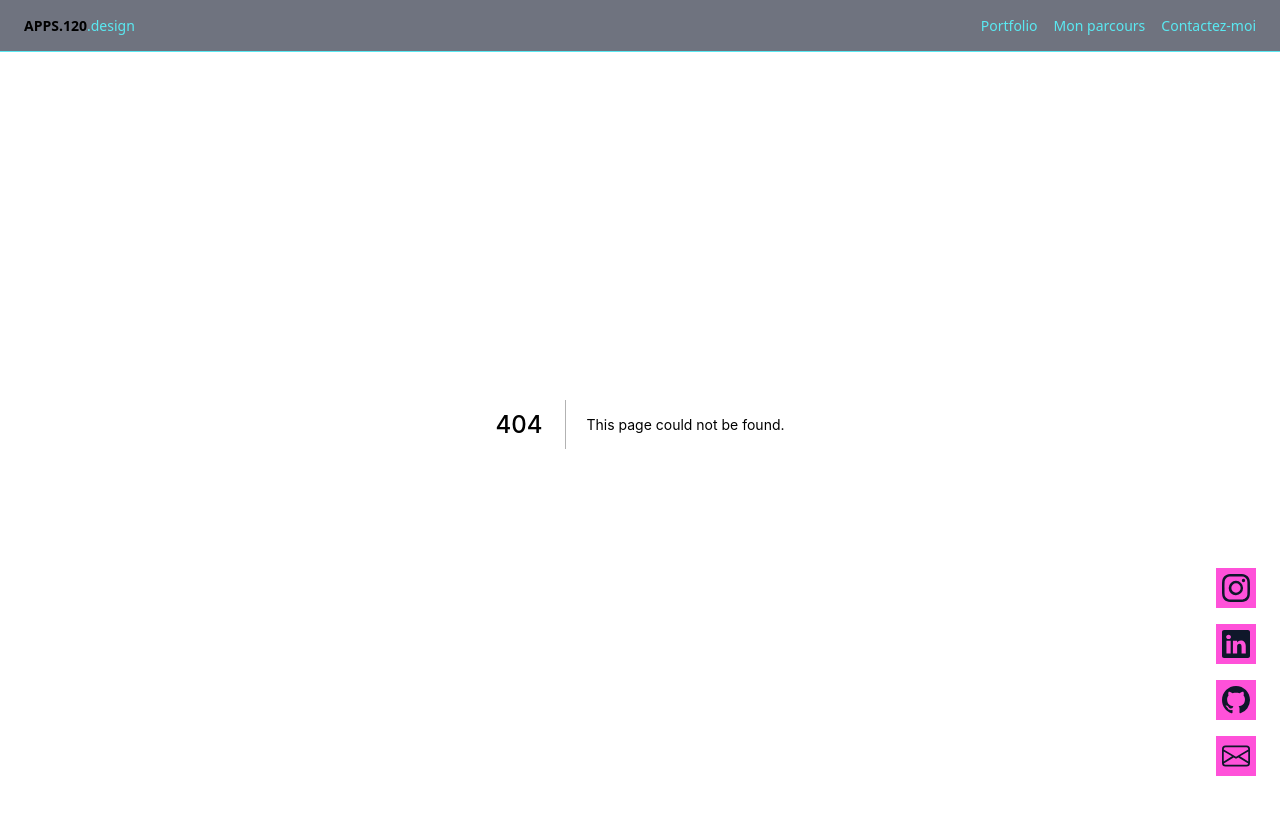
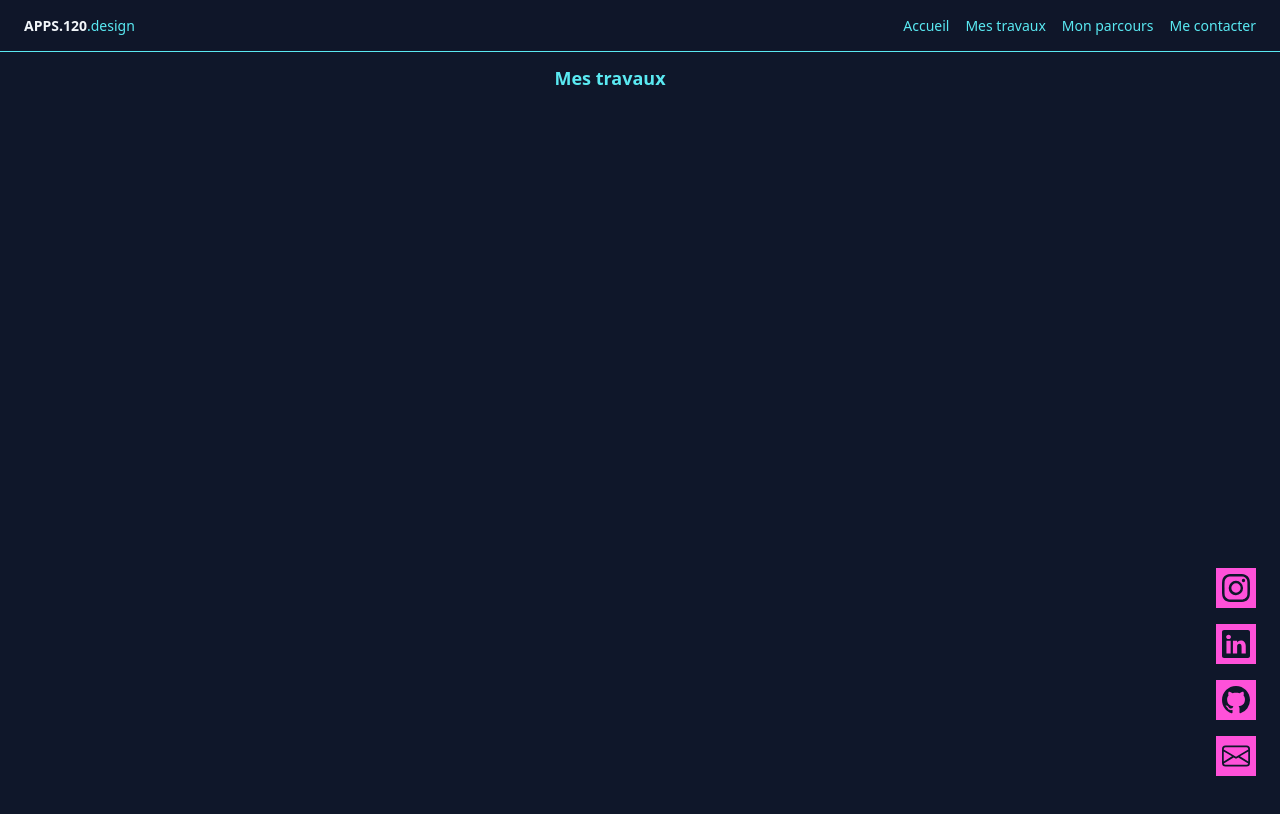
Before and after one commit to centvingt/my-portfolio, a Next.js app: page /portfolio in a window 1280 px wide. Before the commit this address had no page. Shown: the top 814 px of the page. Built offline with nearby package versions, Linux system fonts and the light colour scheme.

Commit message:
Ajout de l’accueil dans la nav Ajout de la page du portfolio Création d’une classe utilitaire pour le padding-right du layout Stylisation globale des h1

```diff
--- a/components/NavComponent/index.tsx
+++ b/components/NavComponent/index.tsx
@@ -8,7 +8,7 @@ const NavComponent: FC = () => {
     return (
         <div
             className={`fixed top-0 right-0 left-0 z-10 overflow-hidden border-b border-accent bg-slate-900/60 px-6 py-4 text-sm font-extralight transition-all ${
-                isClosed ? 'h-[52px]' : 'h-[150px] sm:h-[52px]'
+                isClosed ? 'h-[52px]' : 'h-[180px] sm:h-[52px]'
             }`}
         >
             <nav className="grid justify-items-center gap-3 sm:flex sm:gap-4">
@@ -24,14 +24,17 @@ const NavComponent: FC = () => {
                     isClosed={isClosed}
                     setIsClosed={setIsClosed}
                 />
+                <Link href={'/'}>
+                    <a className="text-accent sm:ml-auto">Accueil</a>
+                </Link>
                 <Link href={'/portfolio/'}>
-                    <a className="text-accent sm:ml-auto">Portfolio</a>
+                    <a className="text-accent">Mes travaux</a>
                 </Link>
                 <Link href={'/resume/'}>
                     <a className="text-accent">Mon parcours</a>
                 </Link>
                 <Link href={'/contact/'}>
-                    <a className="text-accent">Contactez-moi</a>
+                    <a className="text-accent">Me contacter</a>
                 </Link>
             </nav>
         </div>
--- a/pages/index.tsx
+++ b/pages/index.tsx
@@ -27,11 +27,11 @@ const sentences = [
     </>,
 ]
 
-const Home: NextPage = () => {
+const HomePage: NextPage = () => {
     const buttonSupplementaryClasses = 'md:w-64'
 
     return (
-        <div className="grid-cols-12 pr-[60px] text-lg font-thin sm:grid">
+        <div className="pr-layout grid-cols-12 text-lg sm:grid">
             <div className="row-[1_/_2] -mt-16 w-[120vw] max-w-4xl [clip-path:polygon(16%_0,_100%_42%,_69%_100%,_0_76%)] sm:col-[1_/_8] sm:-mt-8 sm:w-full md:col-[1_/_7] lg:col-[1_/_9] xl:-mt-32">
                 <Image
                     src={photo120}
@@ -40,12 +40,12 @@ const Home: NextPage = () => {
                 />
             </div>
             <div className="col-span-full col-start-8 row-start-1 flex h-full max-h-screen flex-col justify-end sm:col-start-7 lg:col-start-8 2xl:col-start-7">
-                <h1 className="pt-8 sm:text-base md:text-xl lg:text-2xl xl:text-3xl 2xl:text-4xl">
+                <h1 className="pt-8 text-left font-thin text-slate-100 sm:text-base md:text-xl lg:text-2xl xl:text-3xl 2xl:text-4xl">
                     Bonjour, je suis <strong>Vincent Caronnet,</strong>
                 </h1>
                 <HomeSentencesComponent
                     sentences={sentences}
-                    className="sm:mb-4 sm:mt-1 sm:text-xl md:mb-6 md:text-2xl lg:mb-20 lg:mt-3 lg:text-3xl xl:text-4xl 2xl:text-5xl"
+                    className=" font-thin sm:mb-4 sm:mt-1 sm:text-xl md:mb-6 md:text-2xl lg:mb-20 lg:mt-3 lg:text-3xl xl:text-4xl 2xl:text-5xl"
                 />
             </div>
             <div className="lg: col-span-full col-start-1 row-start-2 mb-10 grid-cols-3 gap-3 self-start md:col-span-full md:row-span-full md:row-start-1 md:mt-8 md:justify-self-end lg:row-span-1 lg:row-start-2 lg:grid lg:justify-self-start">
@@ -72,4 +72,4 @@ const Home: NextPage = () => {
     )
 }
 
-export default Home
+export default HomePage
--- /dev/null
+++ b/pages/portfolio/index.tsx
@@ -0,0 +1,11 @@
+import type { NextPage } from 'next'
+
+const PortfolioPage: NextPage = () => {
+    return (
+        <div className="pr-layout">
+            <h1 className="mt-10">Mes travaux</h1>
+        </div>
+    )
+}
+
+export default PortfolioPage
--- a/styles/globals.css
+++ b/styles/globals.css
@@ -8,9 +8,18 @@
         @apply overflow-x-hidden;
     }
     body {
-        @apply bg-slate-900 text-slate-100 p-6;
+        @apply bg-slate-900 p-6 text-slate-100;
+    }
+    h1 {
+        @apply text-center text-lg font-bold text-accent;
     }
     strong {
-        @apply text-accent font-bold;
+        @apply font-bold text-accent;
     }
 }
+
+@layer utilities {
+    .pr-layout {
+        padding-right: 60px;
+    }
+}
```
